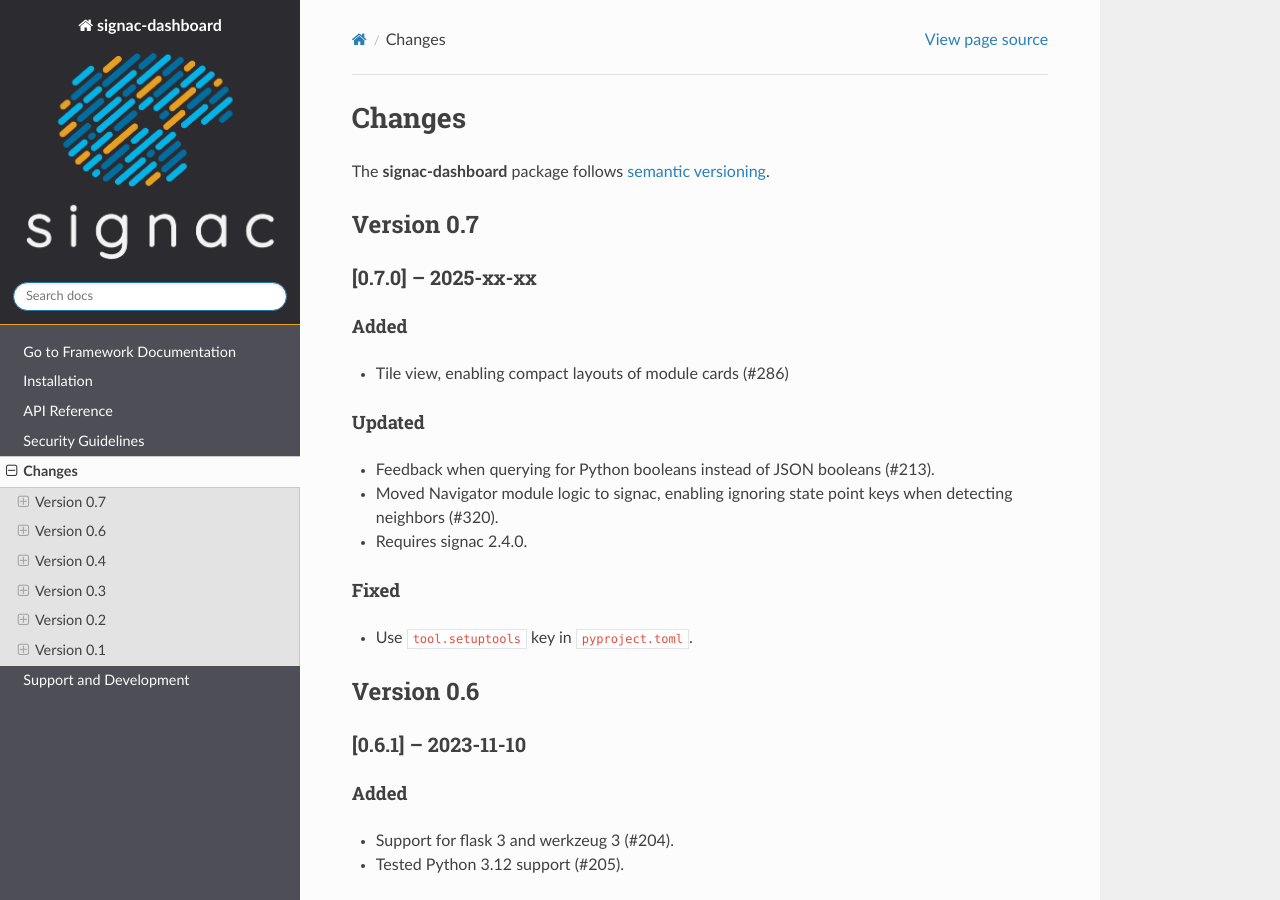
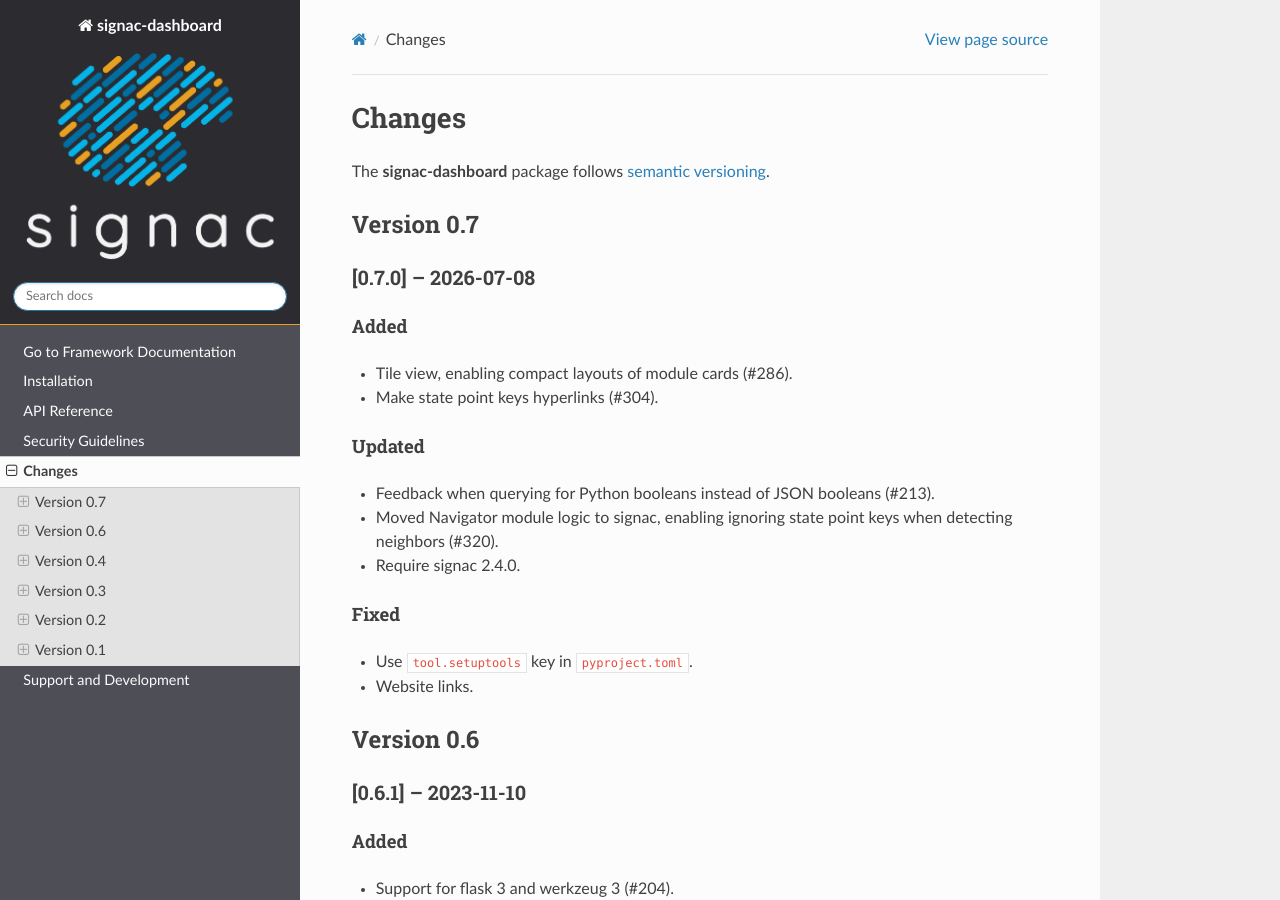
Before and after one commit to glotzerlab/signac-dashboard, a Sphinx documentation site: the page built from doc/changes.rst, in a window 1280 px wide and 900 px high. Built offline with Sphinx 7.4.7 and the Read the Docs theme 3.1.0, drawn with Linux system fonts in a browser that asks for light colours.

Commit message:
Release/0.7.0 (#322)
* Update changelog

* Bump up to version 0.7.0.

* Update package build script

* Allow building packages from source

```diff
--- a/changelog.txt
+++ b/changelog.txt
@@ -7,25 +7,27 @@
 Version 0.7
 ===========
 
-[0.7.0] -- 2025-xx-xx
+[0.7.0] -- 2026-07-08
 ---------------------
 
 Added
 +++++
 
-- Tile view, enabling compact layouts of module cards (#286)
+- Tile view, enabling compact layouts of module cards (#286).
+- Make state point keys hyperlinks (#304).
 
 Updated
 +++++++
 
 - Feedback when querying for Python booleans instead of JSON booleans (#213).
 - Moved Navigator module logic to signac, enabling ignoring state point keys when detecting neighbors (#320).
-- Requires signac 2.4.0.
+- Require signac 2.4.0.
 
 Fixed
 +++++
 
 - Use ``tool.setuptools`` key in ``pyproject.toml``.
+- Website links.
 
 Version 0.6
 ===========
--- a/doc/conf.py
+++ b/doc/conf.py
@@ -23,9 +23,9 @@
 author = "Bradley D. Dice, Carl S. Adorf, Sharon C. Glotzer"
 
 # The short X.Y version
-version = "0.6.1"
+version = "0.7.0"
 # The full version, including alpha/beta/rc tags
-release = "0.6.1"
+release = "0.7.0"
 
 
 # -- General configuration ---------------------------------------------------
--- a/pyproject.toml
+++ b/pyproject.toml
@@ -7,7 +7,7 @@
 
 [project]
 name = "signac-dashboard"
-version = "0.6.1"
+version = "0.7.0"
 description = "Visualize data spaces in a web browser."
 readme = "README.md"
 # Supported versions are determined according to NEP 29.
--- a/signac_dashboard/version.py
+++ b/signac_dashboard/version.py
@@ -2,4 +2,4 @@
 # All rights reserved.
 # This software is licensed under the BSD 3-Clause License.
 
-__version__ = "0.6.1"
+__version__ = "0.7.0"
```
Also changed, not shown: .bumpversion.cfg, 1 other file.
